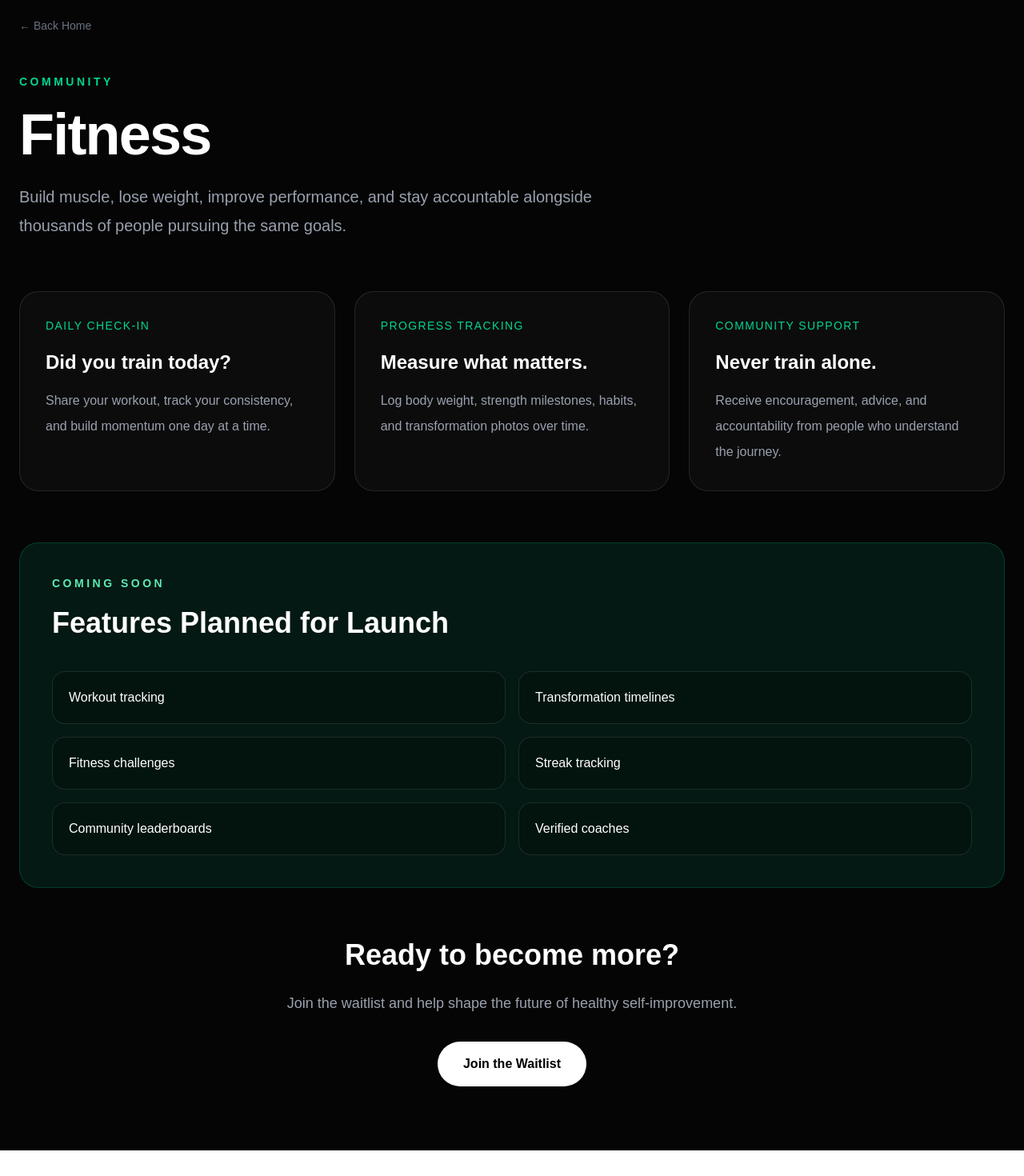
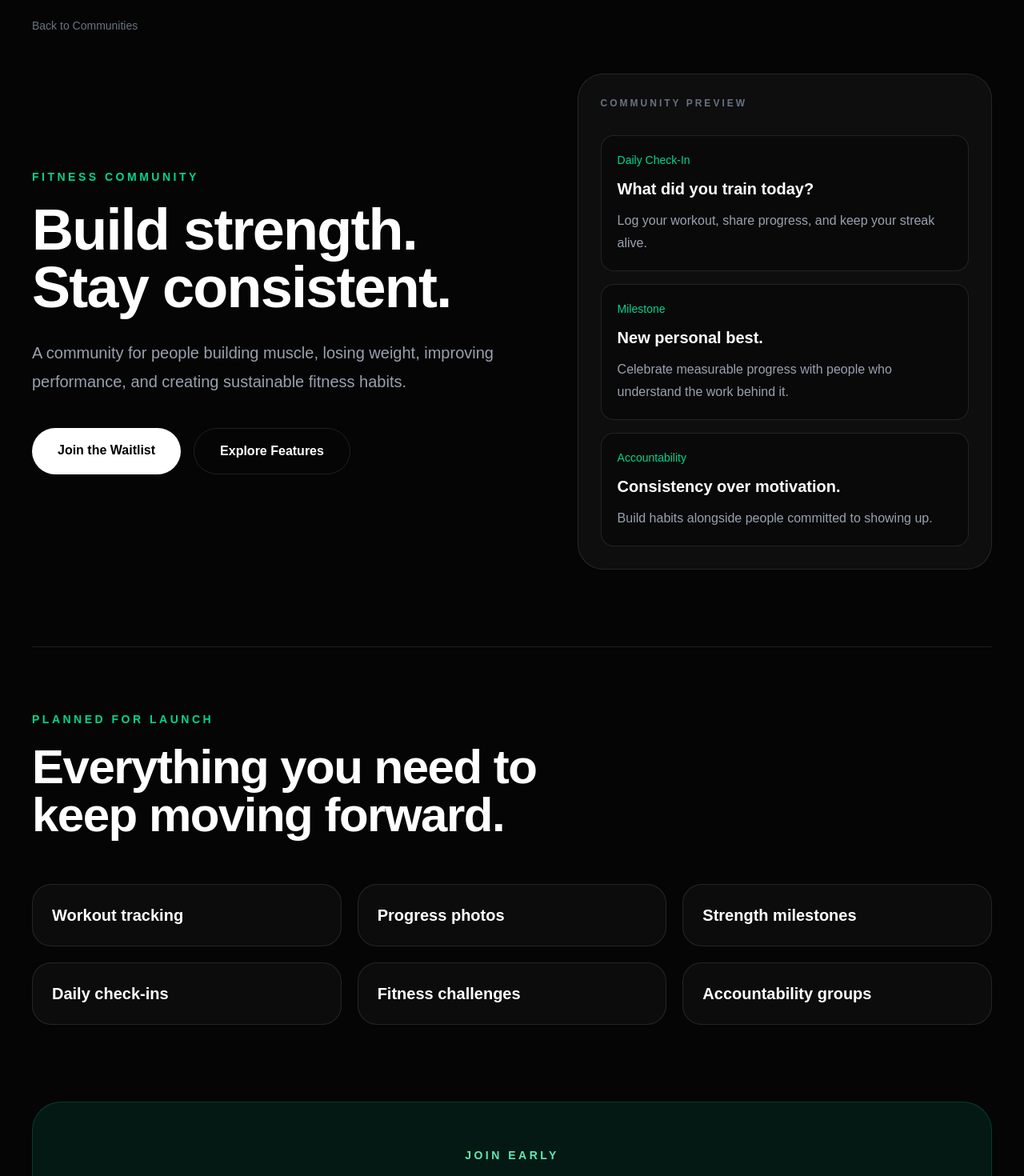
Before and after one commit to sebastian-altr/joinaltr, a Next.js app: page /communities/fitness in a window 1280 px wide. Shown: the part 60-1530 px from the top of the page at 80% size. Before the commit the page ends 1498 px from the top, so only its background shows below. Built offline with nearby package versions, Linux system fonts and the light colour scheme.

Commit message:
Built fitness community page

```diff
--- a/app/communities/fitness/page.tsx
+++ b/app/communities/fitness/page.tsx
@@ -1,121 +1,142 @@
+const plannedFeatures = [
+  "Workout tracking",
+  "Progress photos",
+  "Strength milestones",
+  "Daily check-ins",
+  "Fitness challenges",
+  "Accountability groups",
+];
+
 export default function FitnessPage() {
   return (
-    <main className="min-h-screen bg-[#050505] px-6 py-20 text-white">
+    <main className="min-h-screen bg-[#050505] px-6 py-20 text-white sm:px-10">
       <div className="mx-auto max-w-7xl">
         <a
-          href="/"
+          href="/communities"
           className="text-sm text-gray-500 transition hover:text-white"
         >
-          ← Back Home
+          Back to Communities
         </a>
 
-        <div className="mt-12">
+        <section className="mt-12 grid gap-12 lg:grid-cols-[1.1fr_0.9fr] lg:items-center">
+          <div>
             <p className="text-sm font-semibold uppercase tracking-[0.25em] text-emerald-400">
-            Community
+              Fitness Community
             </p>
 
-          <h1 className="mt-5 text-6xl font-bold tracking-tight sm:text-7xl">
-            Fitness
+            <h1 className="mt-5 text-5xl font-bold tracking-tight sm:text-7xl">
+              Build strength.
+              <br />
+              Stay consistent.
             </h1>
 
-          <p className="mt-6 max-w-3xl text-xl leading-9 text-gray-400">
-            Build muscle, lose weight, improve performance, and stay
-            accountable alongside thousands of people pursuing the same goals.
+            <p className="mt-7 max-w-3xl text-xl leading-9 text-gray-400">
+              A community for people building muscle, losing weight, improving
+              performance, and creating sustainable fitness habits.
+            </p>
+
+            <div className="mt-10 flex flex-col gap-4 sm:flex-row">
+              <a
+                href="/waitlist"
+                className="rounded-full bg-white px-8 py-4 text-center font-semibold text-black transition hover:bg-gray-200"
+              >
+                Join the Waitlist
+              </a>
+
+              <a
+                href="#features"
+                className="rounded-full border border-white/10 px-8 py-4 text-center font-semibold transition hover:border-white/40"
+              >
+                Explore Features
+              </a>
+            </div>
+          </div>
+
+          <div className="rounded-[32px] border border-white/10 bg-white/[0.04] p-7">
+            <p className="text-xs font-semibold uppercase tracking-[0.25em] text-gray-500">
+              Community Preview
+            </p>
+
+            <div className="mt-8 space-y-4">
+              <div className="rounded-2xl border border-white/10 bg-black/30 p-5">
+                <p className="text-sm text-emerald-400">Daily Check-In</p>
+                <h2 className="mt-3 text-xl font-semibold">
+                  What did you train today?
+                </h2>
+                <p className="mt-3 leading-7 text-gray-400">
+                  Log your workout, share progress, and keep your streak alive.
                 </p>
               </div>
 
-        <div className="mt-16 grid gap-6 lg:grid-cols-3">
-          <div className="rounded-3xl border border-white/10 bg-white/[0.03] p-8">
-            <p className="text-sm uppercase tracking-widest text-emerald-400">
-              Daily Check-In
-            </p>
-
-            <h2 className="mt-5 text-2xl font-semibold">
-              Did you train today?
+              <div className="rounded-2xl border border-white/10 bg-black/30 p-5">
+                <p className="text-sm text-emerald-400">Milestone</p>
+                <h2 className="mt-3 text-xl font-semibold">
+                  New personal best.
                 </h2>
-
-            <p className="mt-4 leading-8 text-gray-400">
-              Share your workout, track your consistency, and build momentum
-              one day at a time.
+                <p className="mt-3 leading-7 text-gray-400">
+                  Celebrate measurable progress with people who understand the
+                  work behind it.
                 </p>
               </div>
 
-          <div className="rounded-3xl border border-white/10 bg-white/[0.03] p-8">
-            <p className="text-sm uppercase tracking-widest text-emerald-400">
-              Progress Tracking
-            </p>
-
-            <h2 className="mt-5 text-2xl font-semibold">
-              Measure what matters.
+              <div className="rounded-2xl border border-white/10 bg-black/30 p-5">
+                <p className="text-sm text-emerald-400">Accountability</p>
+                <h2 className="mt-3 text-xl font-semibold">
+                  Consistency over motivation.
                 </h2>
-
-            <p className="mt-4 leading-8 text-gray-400">
-              Log body weight, strength milestones, habits, and transformation
-              photos over time.
-            </p>
-          </div>
-
-          <div className="rounded-3xl border border-white/10 bg-white/[0.03] p-8">
-            <p className="text-sm uppercase tracking-widest text-emerald-400">
-              Community Support
-            </p>
-
-            <h2 className="mt-5 text-2xl font-semibold">
-              Never train alone.
-            </h2>
-
-            <p className="mt-4 leading-8 text-gray-400">
-              Receive encouragement, advice, and accountability from people
-              who understand the journey.
+                <p className="mt-3 leading-7 text-gray-400">
+                  Build habits alongside people committed to showing up.
                 </p>
               </div>
             </div>
+          </div>
+        </section>
 
-        <div className="mt-16 rounded-3xl border border-emerald-400/20 bg-emerald-400/10 p-10">
-          <p className="text-sm font-semibold uppercase tracking-[0.25em] text-emerald-300">
-            Coming Soon
+        <section
+          id="features"
+          className="mt-24 border-t border-white/10 pt-20"
+        >
+          <p className="text-sm font-semibold uppercase tracking-[0.25em] text-emerald-400">
+            Planned for launch
           </p>
 
-          <h2 className="mt-5 text-4xl font-bold">
-            Features Planned for Launch
+          <h2 className="mt-5 max-w-3xl text-4xl font-bold tracking-tight sm:text-6xl">
+            Everything you need to keep moving forward.
           </h2>
 
-          <div className="mt-10 grid gap-4 md:grid-cols-2">
-            {[
-              "Workout tracking",
-              "Transformation timelines",
-              "Fitness challenges",
-              "Streak tracking",
-              "Community leaderboards",
-              "Verified coaches",
-            ].map((item) => (
+          <div className="mt-14 grid gap-5 md:grid-cols-2 lg:grid-cols-3">
+            {plannedFeatures.map((feature) => (
               <div
-                key={item}
-                className="rounded-2xl border border-white/10 bg-black/20 p-5"
+                key={feature}
+                className="rounded-3xl border border-white/10 bg-white/[0.03] p-6"
               >
-                {item}
+                <p className="text-xl font-semibold">{feature}</p>
               </div>
             ))}
           </div>
-        </div>
+        </section>
 
-        <div className="mt-16 text-center">
-          <h2 className="text-4xl font-bold">
-            Ready to become more?
+        <section className="mt-24 rounded-[36px] border border-emerald-400/20 bg-emerald-400/10 px-8 py-14 text-center sm:px-14">
+          <p className="text-sm font-semibold uppercase tracking-[0.25em] text-emerald-300">
+            Join early
+          </p>
+
+          <h2 className="mx-auto mt-5 max-w-3xl text-4xl font-bold tracking-tight sm:text-5xl">
+            Help shape the future of the Fitness community.
           </h2>
 
-          <p className="mx-auto mt-6 max-w-2xl text-lg leading-8 text-gray-400">
-            Join the waitlist and help shape the future of healthy
-            self-improvement.
+          <p className="mx-auto mt-6 max-w-2xl text-lg leading-8 text-gray-300">
+            Join the waitlist and be among the first members when JoinAltr
+            opens.
           </p>
 
           <a
             href="/waitlist"
-            className="mt-8 inline-block rounded-full bg-white px-8 py-4 font-semibold text-black transition hover:bg-gray-200"
+            className="mt-9 inline-block rounded-full bg-white px-8 py-4 font-semibold text-black transition hover:bg-gray-200"
           >
             Join the Waitlist
           </a>
-        </div>
+        </section>
       </div>
     </main>
   );
```
Lines whose indentation alone changed are shown as unchanged.
